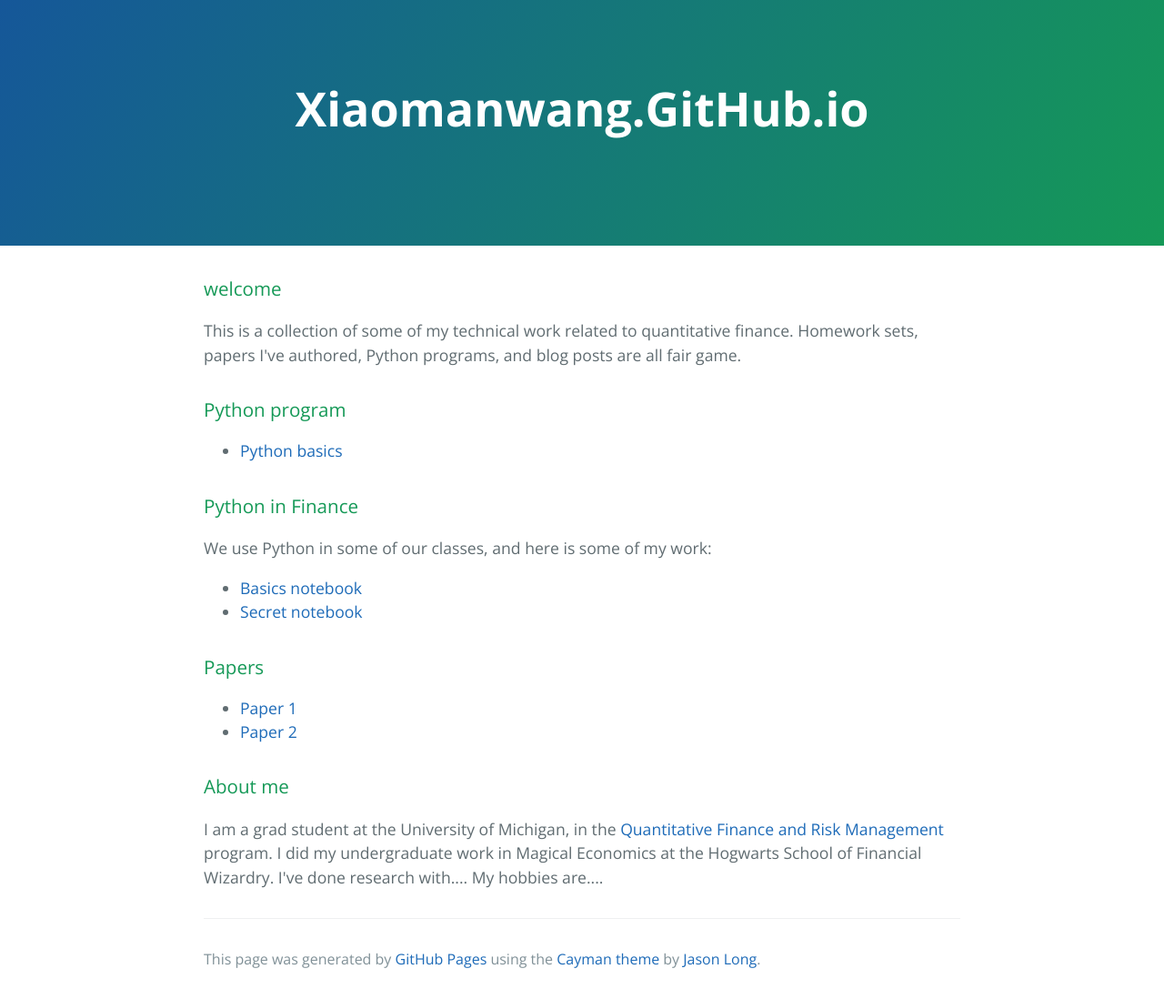
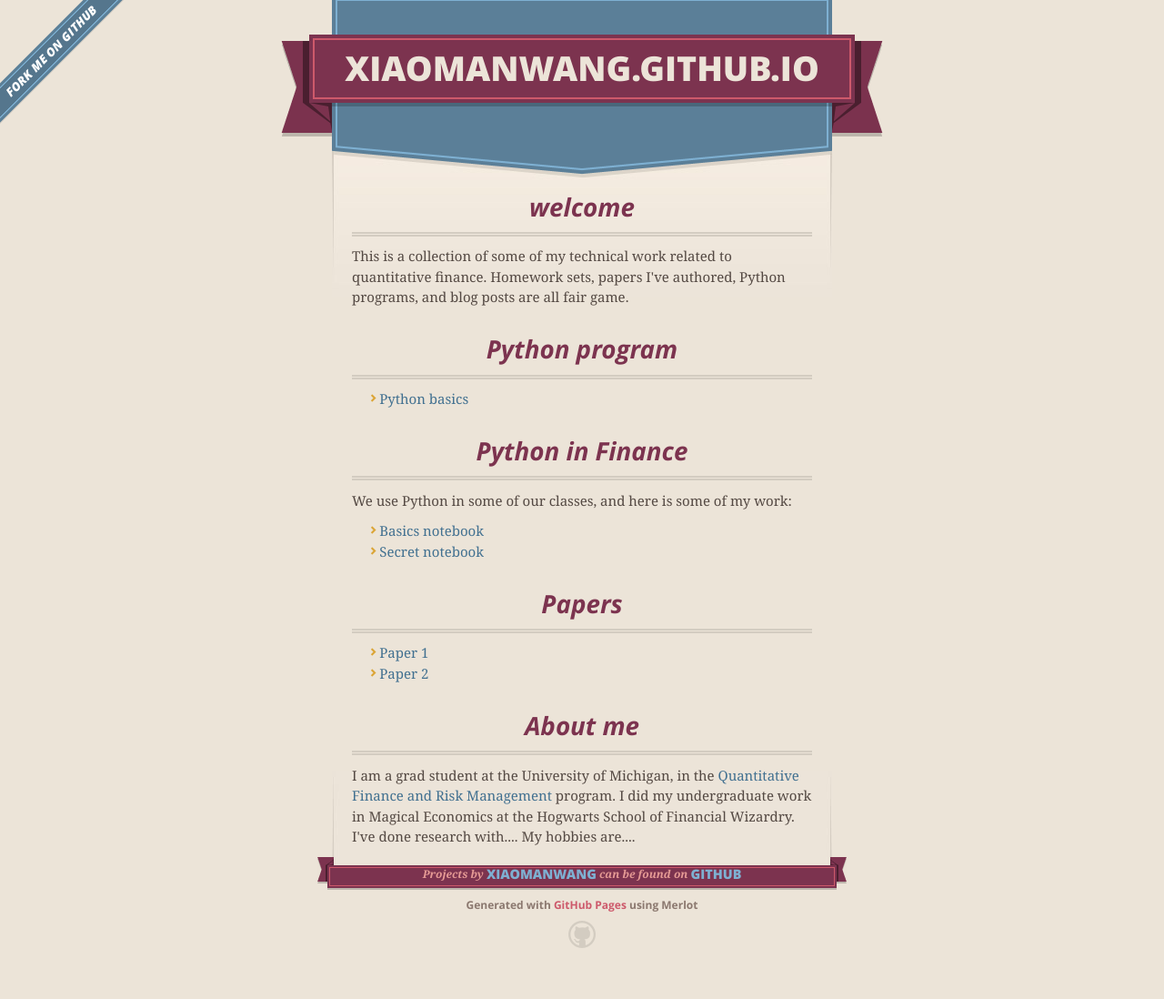
Before and after one commit to xiaomanwang/xiaomanwang.github.io, a plain HTML site: page index.html in a window 1280 px wide. Shown: the whole page at 91% size. Drawn offline with nearby package versions, Linux system fonts and the light colour scheme.

Commit message:
Replace master branch with page content via GitHub

```diff
--- a/index.html
+++ b/index.html
@@ -1,22 +1,51 @@
 <!DOCTYPE html>
-<html lang="en-us">
+<html>
   <head>
-    <meta charset="UTF-8">
+    <meta charset='utf-8'>
+    <meta http-equiv="X-UA-Compatible" content="chrome=1">
+    <meta name="viewport" content="width=640">
+
+    <link rel="stylesheet" href="stylesheets/core.css" media="screen">
+    <link rel="stylesheet" href="stylesheets/mobile.css" media="handheld, only screen and (max-device-width:640px)">
+    <link rel="stylesheet" href="stylesheets/github-light.css">
+
+    <script type="text/javascript" src="javascripts/modernizr.js"></script>
+    <script type="text/javascript" src="https://ajax.googleapis.com/ajax/libs/jquery/1.7.1/jquery.min.js"></script>
+    <script type="text/javascript" src="javascripts/headsmart.min.js"></script>
+    <script type="text/javascript">
+      $(document).ready(function () {
+        $('#main_content').headsmart()
+      })
+    </script>
     <title>Xiaomanwang.GitHub.io by xiaomanwang</title>
-    <meta name="viewport" content="width=device-width, initial-scale=1">
-    <link rel="stylesheet" type="text/css" href="stylesheets/normalize.css" media="screen">
-    <link href='https://fonts.googleapis.com/css?family=Open+Sans:400,700' rel='stylesheet' type='text/css'>
-    <link rel="stylesheet" type="text/css" href="stylesheets/stylesheet.css" media="screen">
-    <link rel="stylesheet" type="text/css" href="stylesheets/github-light.css" media="screen">
   </head>
+
   <body>
-    <section class="page-header">
-      <h1 class="project-name">Xiaomanwang.GitHub.io</h1>
-      <h2 class="project-tagline"></h2>
-    </section>
+    <a id="forkme_banner" href="https://github.com/xiaomanwang">View on GitHub</a>
+    <div class="shell">
 
-    <section class="main-content">
-      <h3>
+      <header>
+        <span class="ribbon-outer">
+          <span class="ribbon-inner">
+            <h1>Xiaomanwang.GitHub.io</h1>
+            <h2></h2>
+          </span>
+          <span class="left-tail"></span>
+          <span class="right-tail"></span>
+        </span>
+      </header>
+
+      <div id="no-downloads">
+        <span class="inner">
+        </span>
+      </div>
+
+
+      <span class="banner-fix"></span>
+
+
+      <section id="main_content">
+        <h3>
 <a id="welcome" class="anchor" href="#welcome" aria-hidden="true"><span aria-hidden="true" class="octicon octicon-link"></span></a>welcome</h3>
 
 <p>This is a collection of some of my technical work related to quantitative finance. Homework sets, papers I've authored,  Python programs, and blog posts are all fair game.</p>
@@ -50,13 +79,21 @@
 <a id="about-me" class="anchor" href="#about-me" aria-hidden="true"><span aria-hidden="true" class="octicon octicon-link"></span></a>About me</h3>
 
 <p>I am a grad student at the University of Michigan, in the <a href="https://lsa.umich.edu/math/graduates/quantitative-finance.html">Quantitative Finance and Risk Management</a> program. I did my undergraduate work in Magical Economics at the Hogwarts School of Financial Wizardry. I've done research with.... My hobbies are.... </p>
+      </section>
 
-      <footer class="site-footer">
-
-        <span class="site-footer-credits">This page was generated by <a href="https://pages.github.com">GitHub Pages</a> using the <a href="https://github.com/jasonlong/cayman-theme">Cayman theme</a> by <a href="https://twitter.com/jasonlong">Jason Long</a>.</span>
+      <footer>
+        <span class="ribbon-outer">
+          <span class="ribbon-inner">
+            <p>Projects by <a href="https://github.com/xiaomanwang">xiaomanwang</a> can be found on <a href="https://github.com/xiaomanwang">GitHub</a></p>
+          </span>
+          <span class="left-tail"></span>
+          <span class="right-tail"></span>
+        </span>
+        <p>Generated with <a href="https://pages.github.com">GitHub Pages</a> using Merlot</p>
+        <span class="octocat"></span>
       </footer>
 
-    </section>
+    </div>
 
 
   </body>
```
